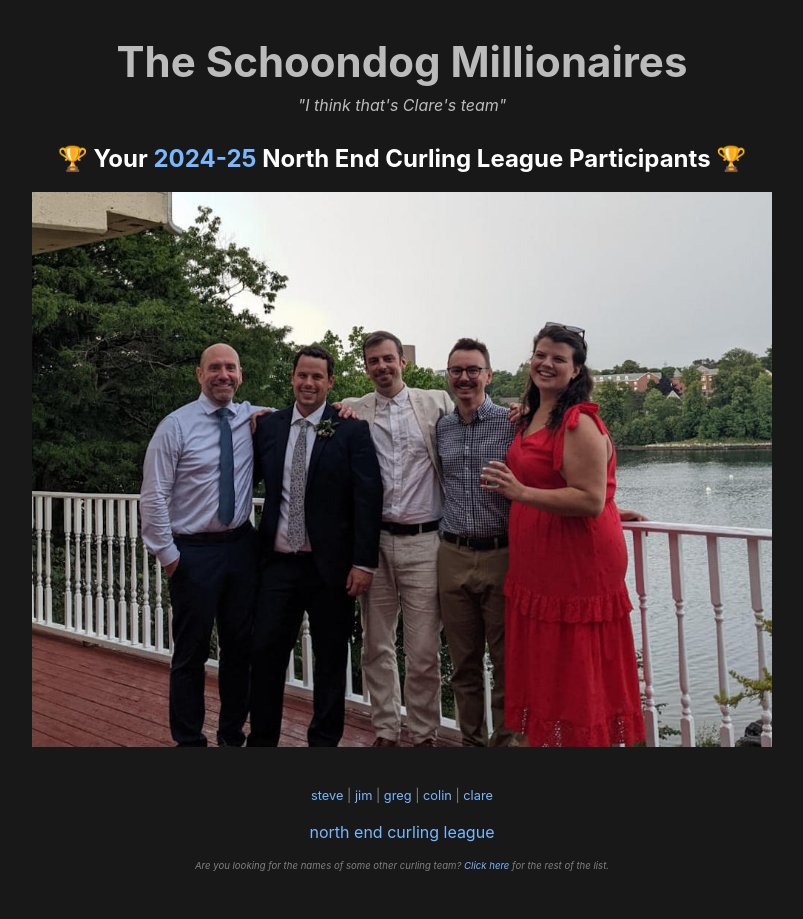
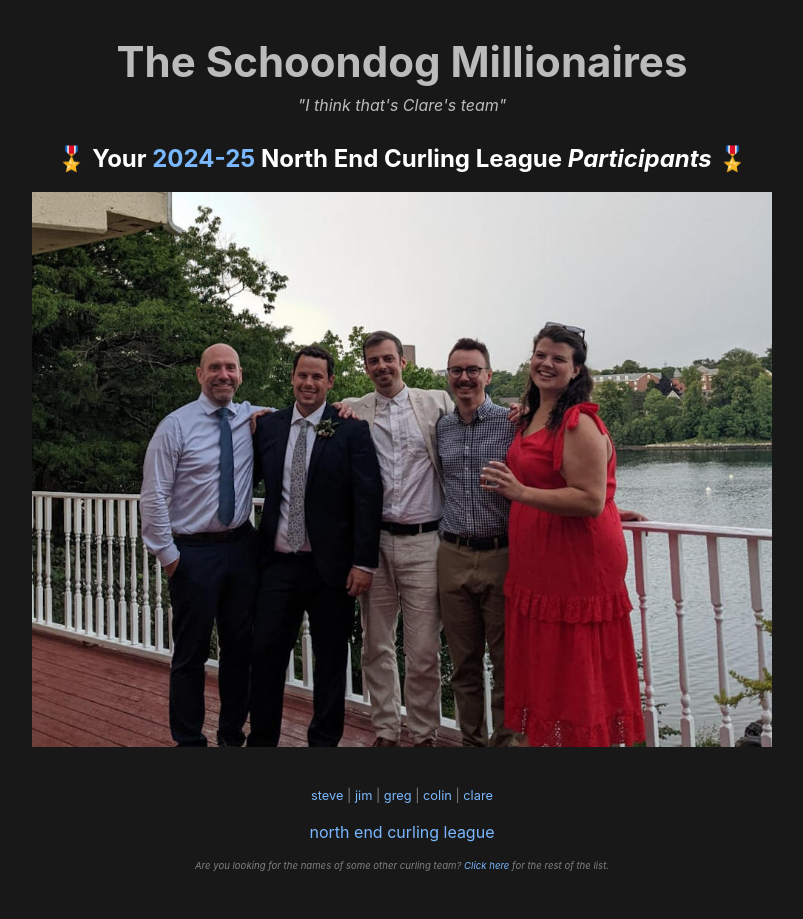
Before and after one commit to colindouglas/schoon.dog, a Jekyll site: the page built from index.md, in a window 1280 px wide. Shown: the whole page, without its empty margins (238-1041 px from the left). Built offline with Jekyll 4.4.1, drawn with Linux system fonts in a browser that asks for light colours.

Commit message:
swap emoji

```diff
--- a/index.md
+++ b/index.md
@@ -10,7 +10,7 @@ title: Schoondog Millionaires
 <br>
 <center><script type="text/javascript" src="//counter.websiteout.net/js/7/5/42/0"></script></center>
 <p style="color:white; font-size:150%; text-align:center;" markdown="1">
-<b>🏆 Your [2024-25](assets/img/winners.jpg) North End Curling League Participants 🏆</b>
+<b>🎖️ Your [2024-25](assets/img/winners.jpg) North End Curling League <i>Participants</i> 🎖️</b>
 </p>
 <center><img src="/assets/img/schoondog.jpg" alt="Five extremely handsome people in nice clothes, posing for a picture in front of a body of water" title="Five extremely handsome people in nice clothes, posing for a picture in front of a body of water"></center>
 </div>
```
